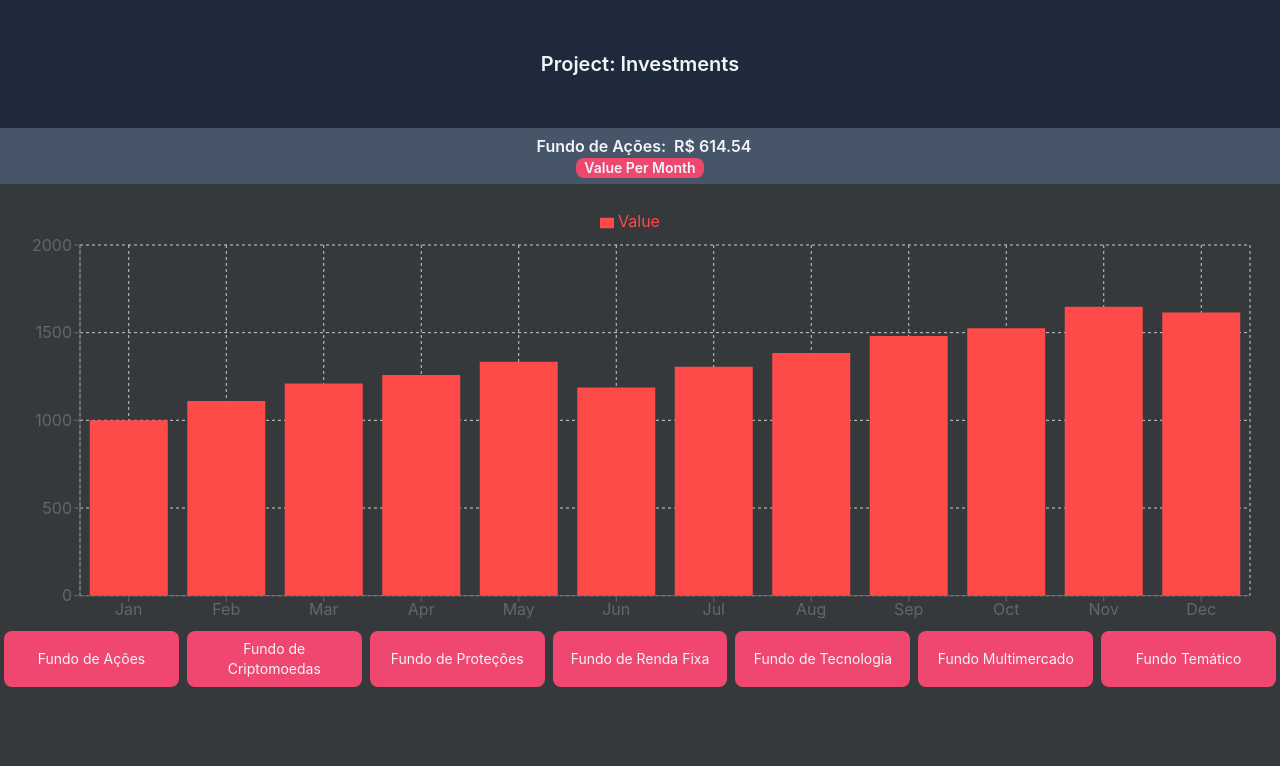
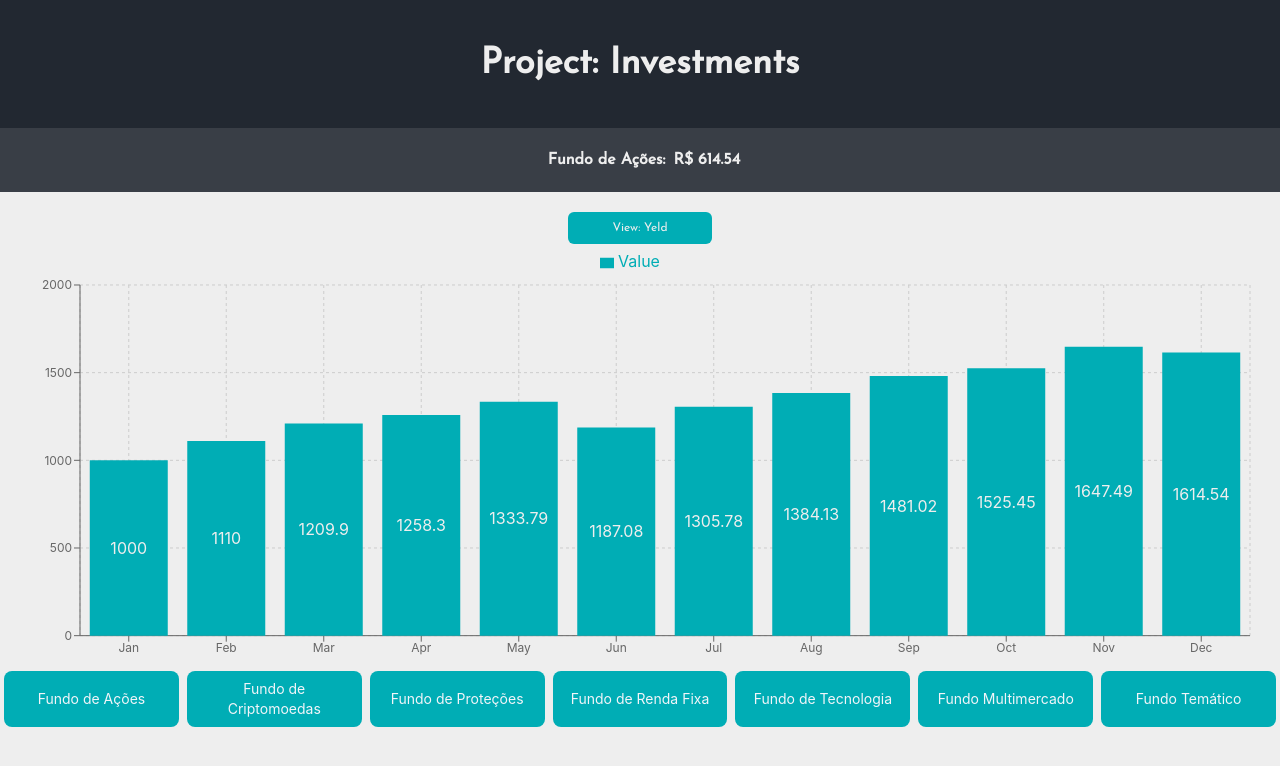
Before and after one commit to AlecMMedeiros/react-investment, a React (Create React App) app: page / in a window 1280 px wide. Shown: the top 766 px of the page. Built offline with nearby package versions, Linux system fonts and the light colour scheme.

Commit message:
Color schema

```diff
--- a/package.json
+++ b/package.json
@@ -38,7 +38,7 @@
       "last 1 safari version"
     ]
   },
-  "description": "This project was bootstrapped with [Create React App](https://github.com/facebook/create-react-app).",
+  "description": "Small project to test chart libraries",
   "main": "index.jsx",
   "devDependencies": {
     "autoprefixer": "^10.4.13",
--- a/public/index.html
+++ b/public/index.html
@@ -5,12 +5,15 @@
     <link rel="icon" href="%PUBLIC_URL%/favicon.ico" />
     <meta name="viewport" content="width=device-width, initial-scale=1" />
     <meta name="theme-color" content="#000000" />
-    <meta
-      name="description"
-      content="Small project to test graphic in React"
-    />
+    <meta name="description" content="Small project to test graphic in React" />
     <link rel="apple-touch-icon" href="%PUBLIC_URL%/logo192.png" />
     <link rel="manifest" href="%PUBLIC_URL%/manifest.json" />
+    <link rel="preconnect" href="https://fonts.googleapis.com" />
+    <link rel="preconnect" href="https://fonts.gstatic.com" crossorigin />
+    <link
+      href="https://fonts.googleapis.com/css2?family=Josefin+Sans:ital,wght@0,400;1,400;1,600&display=swap"
+      rel="stylesheet"
+    />
     <title>Project: Investments</title>
   </head>
   <body>
--- a/src/components/Header.jsx
+++ b/src/components/Header.jsx
@@ -1,9 +1,14 @@
 export default function Header() {
   return (
     <header>
-      <div className='flex bg-slate-800 h-32 justify-center items-center'>
-      <h1 className='text-slate-100 text-xl font-semibold'>Project: Investments</h1>
+      <div className='flex bg-[#222831] h-32 justify-center items-center'>
+        <h1
+          className='text-[#EEEEEE] text-4xl font-semibold'
+          style={{ fontFamily: 'Josefin Sans, sans-serif' }}
+        >
+          Project: Investments
+        </h1>
       </div>
     </header>
   );
-}
+};
--- a/src/components/ResumeFullGraphBar.jsx
+++ b/src/components/ResumeFullGraphBar.jsx
@@ -29,18 +29,31 @@ export default function ResumeFullGraphBar() {
 
   const ResultFullByMonth = resumeByMonth(Filter);
 
-  const HandletoggleGraph = (state) => {
-    setToggleGraph(state)
+  const HandletoggleGraph = () => {
+    setToggleGraph((currentState) => !currentState);
   };
 
   return (
     <>
-    <StatusBar fund={selectedFundName} Result={Result} toggleGraph={toggleGraph} HandletoggleGraph={HandletoggleGraph} />
+      <StatusBar
+        fund={selectedFundName}
+        Result={Result}
+        toggleGraph={toggleGraph}
+        HandletoggleGraph={HandletoggleGraph}
+      />
+      <section className='w-screen justify-center items-center'>
+        <div className='w-screen flex justify-center'>
+          <button
+            className='bg-[#00ADB5] hover:bg-[#10A19D] rounded-md text-xs p-2 w-36 justify-self-center text-[#EEEEEE]'
+            style={{ fontFamily: 'Josefin Sans, sans-serif' }}
+            onClick={HandletoggleGraph}
+          >
+            {toggleGraph ? 'View: Value Per Month' : 'View: Yeld'}
+          </button>
+        </div>
         {toggleGraph ? (
           <ResumeYeldPerMonth
             investNames={investNames}
-          selectedFundName={selectedFundName}
-          Result={Result}
             YeldPerMonth={YeldPerMonth}
             handleClick={handleClick}
           />
@@ -53,6 +66,7 @@ export default function ResumeFullGraphBar() {
             handleClick={handleClick}
           />
         )}
+      </section>
     </>
   );
 }
--- a/src/components/ResumePerMonth.jsx
+++ b/src/components/ResumePerMonth.jsx
@@ -2,6 +2,7 @@ import investmentsData from '../database/investments-2022-11-btc.json';
 import {
   BarChart,
   Bar,
+  LabelList,
   XAxis,
   YAxis,
   CartesianGrid,
@@ -41,18 +42,20 @@ export default function ResumePerMonth({
             }}
           >
             <CartesianGrid strokeDasharray='3 3' />
-            <XAxis dataKey='Month' name='Month' />
-            <YAxis type='number' domain={[0, 2000]} />
+            <XAxis fontSize={'12px'} dataKey='Month' name='Month' />
+            <YAxis fontSize={'12px'} type='number' domain={[0, 2000]} />
             <Tooltip />
             <Legend verticalAlign='top' height={36} />
-            <Bar dataKey='Value' fill='#fe4a49'/>
+            <Bar  dataKey='Value' fill='#00ADB5'>
+              <LabelList fill='#EEEEEE' dataKey='Value' position='inside' />
+            </Bar>
           </BarChart>
         </ResponsiveContainer>
         <div className='grid grid-cols-1 gap-2 text-sm md:grid-cols-7 md:gap-0'>
           {investNames.map((ele) => (
             <button
               key={ele}
-              className='bg-[#ef476f] hover:bg-[#f45b69] mx-1 p-2 rounded-lg text-slate-100'
+              className='bg-[#00ADB5] hover:bg-[#10A19D] mx-1 p-2 rounded-lg text-slate-100'
               onClick={childHandleClick}
               name={ele}
             >
--- a/src/components/ResumeYeldPerMonth.jsx
+++ b/src/components/ResumeYeldPerMonth.jsx
@@ -2,6 +2,7 @@ import investmentsData from '../database/investments-2022-11-btc.json';
 import {
   BarChart,
   Bar,
+  LabelList,
   XAxis,
   YAxis,
   CartesianGrid,
@@ -12,8 +13,6 @@ import {
 
 export default function ResumeYeldPerMonth({
   investNames,
-  selectedFundName,
-  Result,
   YeldPerMonth,
   handleClick,
 }) {
@@ -24,7 +23,6 @@ export default function ResumeYeldPerMonth({
     );
     handleClick(fundId);
   };
-  console.log(YeldPerMonth);
   return (
     <>
       <div>
@@ -41,18 +39,20 @@ export default function ResumeYeldPerMonth({
             }}
           >
             <CartesianGrid strokeDasharray='3 3' />
-            <XAxis dataKey='Month' name='Month' />
-            <YAxis />
+            <XAxis fontSize={'12px'} dataKey='Month' name='Month' />
+            <YAxis fontSize={'12px'} />
             <Tooltip />
             <Legend verticalAlign='top' height={36} />
-            <Bar dataKey='Yeld' fill='#fe4a49' />
+            <Bar unit={'%'}  dataKey='Yeld' fill='#00ADB5'>
+              <LabelList unit={'%'} fill='#EEEEEE' dataKey='Yeld' position='inside' />
+            </Bar>
           </BarChart>
         </ResponsiveContainer>
         <div className='grid grid-cols-1 gap-2 text-sm md:grid-cols-7 md:gap-0'>
           {investNames.map((ele) => (
             <button
               key={ele}
-              className='bg-[#ef476f] hover:bg-[#f45b69] mx-1 p-2 rounded-lg text-slate-100 text'
+              className='bg-[#00ADB5] hover:bg-[#10A19D] mx-1 p-2 rounded-lg text-slate-100 text'
               onClick={childHandleClick}
               name={ele}
             >
--- a/src/components/StatusBar.jsx
+++ b/src/components/StatusBar.jsx
@@ -1,22 +1,19 @@
 export default function StatusBar({
   fund,
   Result,
-  HandletoggleGraph,
-  toggleGraph,
 }) {
-  const childHandleToggleGraph = () => {
-    HandletoggleGraph(!toggleGraph);
-    console.log(toggleGraph);
-  };
+
   return (
-    <section className='h-14 w-screen flex flex-col mb-5 justify-center items-center bg-slate-600 text-slate-100 font-semibold'>
+    <section
+      className={`flex flex-col justify-center items-center
+                  mb-5 h-16 w-screen  bg-[#393E46]
+                  text-[#EEEEEE] font-semibold`}
+                  style={{ fontFamily: 'Josefin Sans, sans-serif' }}
+    >
       <div className='text-center'>
-        <span className="mx-2">{fund}:</span>
+        <span className='mx-2'>{fund}:</span>
         <span>R$ {Intl.NumberFormat('pr-BR').format(Result.toFixed(2))}</span>
       </div>
-      <button className='bg-[#ef476f] hover:bg-[#f45b69] rounded-lg flex justify-self-start text-sm px-2' onClick={childHandleToggleGraph}>
-        {toggleGraph ? 'Yeld' : 'Value Per Month'}
-      </button>
     </section>
   );
 }
--- a/src/helpers/helpers.js
+++ b/src/helpers/helpers.js
@@ -50,7 +50,7 @@ export const yieldPerMonth = (Filter) => {
       const yeld = Number((Filter[index + 1].value / Filter[index].value - 1).toFixed(2));
       newObject.push({
         Month: month,
-        Yeld: yeld,
+        Yeld: (yeld * 100).toFixed(2),
       });
     }
   }
--- a/src/styles/index.css
+++ b/src/styles/index.css
@@ -9,7 +9,7 @@ body {
     sans-serif;
   -webkit-font-smoothing: antialiased;
   -moz-osx-font-smoothing: grayscale;
-  background-color: #35393c;
+  background-color: #EEEEEE;
 }
 
 code {
```
Lines whose indentation alone changed are shown as unchanged.
